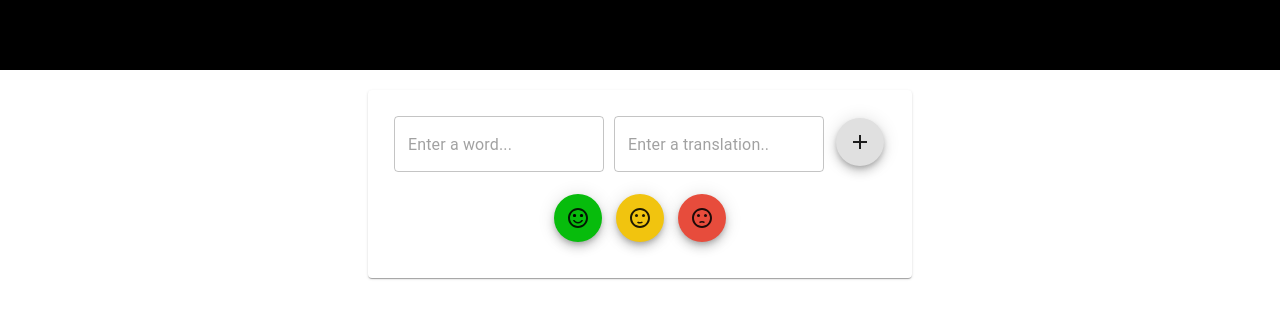
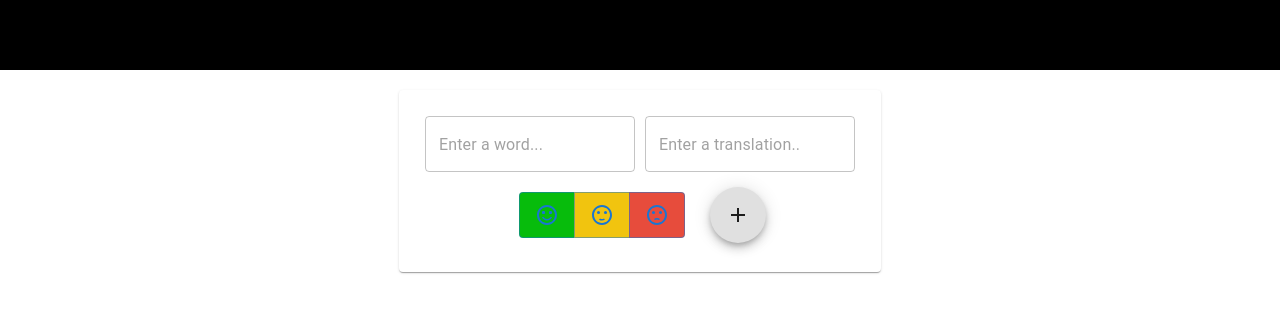
Before and after one commit to maxschemann/indexcard-learning-app, a React (Create React App) app in the folder frontend/: page / in a window 1280 px wide. Shown: the top 318 px of the page. Built offline with nearby package versions, Linux system fonts and the light colour scheme.

Commit message:
moved add button down

```diff
--- a/frontend/src/component/EditIndexCard.tsx
+++ b/frontend/src/component/EditIndexCard.tsx
@@ -1,4 +1,4 @@
-import {Card, CardContent, Fab, TextField, ThemeProvider} from "@mui/material";
+import {Button, Card, CardContent, Fab, TextField, ThemeProvider} from "@mui/material";
 import AddIcon from '@mui/icons-material/Add';
 import SentimentSatisfiedAltIcon from '@mui/icons-material/SentimentSatisfiedAlt';
 import SentimentSatisfiedIcon from '@mui/icons-material/SentimentSatisfied';
@@ -8,6 +8,7 @@ import {Difficulty, IndexCard} from "../model/IndexCard";
 import {toast} from "react-toastify";
 import '../styles/EditIndexCard.css'
 import {cardTheme} from "../styles/themes";
+import ButtonGroup from '@mui/material/ButtonGroup';
 
 type EditIndexCardProps = {
     addNewIndexCard: (newIndexCard: Omit<IndexCard, "id">) => void
@@ -41,6 +42,10 @@ export default function EditIndexCard({addNewIndexCard}: EditIndexCardProps) {
         addNewIndexCard(newIndexCard)
     }
 
+    const selectDifficulty = (difficulty: number) => {
+        setDifficulty(difficulty)
+    }
+
     return (<div id={"editIndexCard"}>
             <ThemeProvider theme={cardTheme}>
                 <Card>
@@ -53,19 +58,24 @@ export default function EditIndexCard({addNewIndexCard}: EditIndexCardProps) {
                                 <TextField value={term2}
                                            placeholder={"Enter a translation.."}
                                            onChange={event => updateTerm(2, event.target.value)}/>
+                            </div>
+                            <div id={"bottomRow"}>
+                                <ButtonGroup>
+                                    <Button sx={{backgroundColor: '#07bc0c'}}
+                                            onClick={() => selectDifficulty(0)}>
+                                        <SentimentSatisfiedAltIcon/>
+                                    </Button>
+                                    <Button sx={{backgroundColor: '#f1c40f'}}
+                                            onClick={() => selectDifficulty(1)}>
+                                        <SentimentSatisfiedIcon/>
+                                    </Button>
+                                    <Button sx={{backgroundColor: '#e74c3c'}}
+                                            onClick={() => selectDifficulty(2)}>
+                                        <SentimentDissatisfiedIcon/>
+                                    </Button>
+                                </ButtonGroup>
                                 <Fab type={"submit"}>
                                     <AddIcon/>
-                                </Fab>
-                            </div>
-                            <div id={"bottomRow"}>
-                                <Fab sx={{backgroundColor: '#07bc0c'}}>
-                                    <SentimentSatisfiedAltIcon/>
-                                </Fab>
-                                <Fab sx={{backgroundColor: '#f1c40f'}}>
-                                    <SentimentSatisfiedIcon/>
-                                </Fab>
-                                <Fab sx={{backgroundColor: '#e74c3c'}}>
-                                    <SentimentDissatisfiedIcon/>
                                 </Fab>
                             </div>
                         </form>
--- a/frontend/src/styles/EditIndexCard.css
+++ b/frontend/src/styles/EditIndexCard.css
@@ -4,7 +4,7 @@
     padding: 20px;
 }
 
-form div{
+form div {
     padding: 5px;
 }
 
--- a/frontend/src/styles/themes.ts
+++ b/frontend/src/styles/themes.ts
@@ -15,11 +15,11 @@ export const cardTheme = createTheme({
         },
         MuiFab: {
             defaultProps: {
-                size: 'medium',
+                size: 'large',
             },
             styleOverrides: {
                 root: {
-                    margin: '7px',
+                    marginLeft: '20px',
                 },
             },
         },
```
Also changed, not shown: 1 other file (tests, documents, lock files or other folders).
